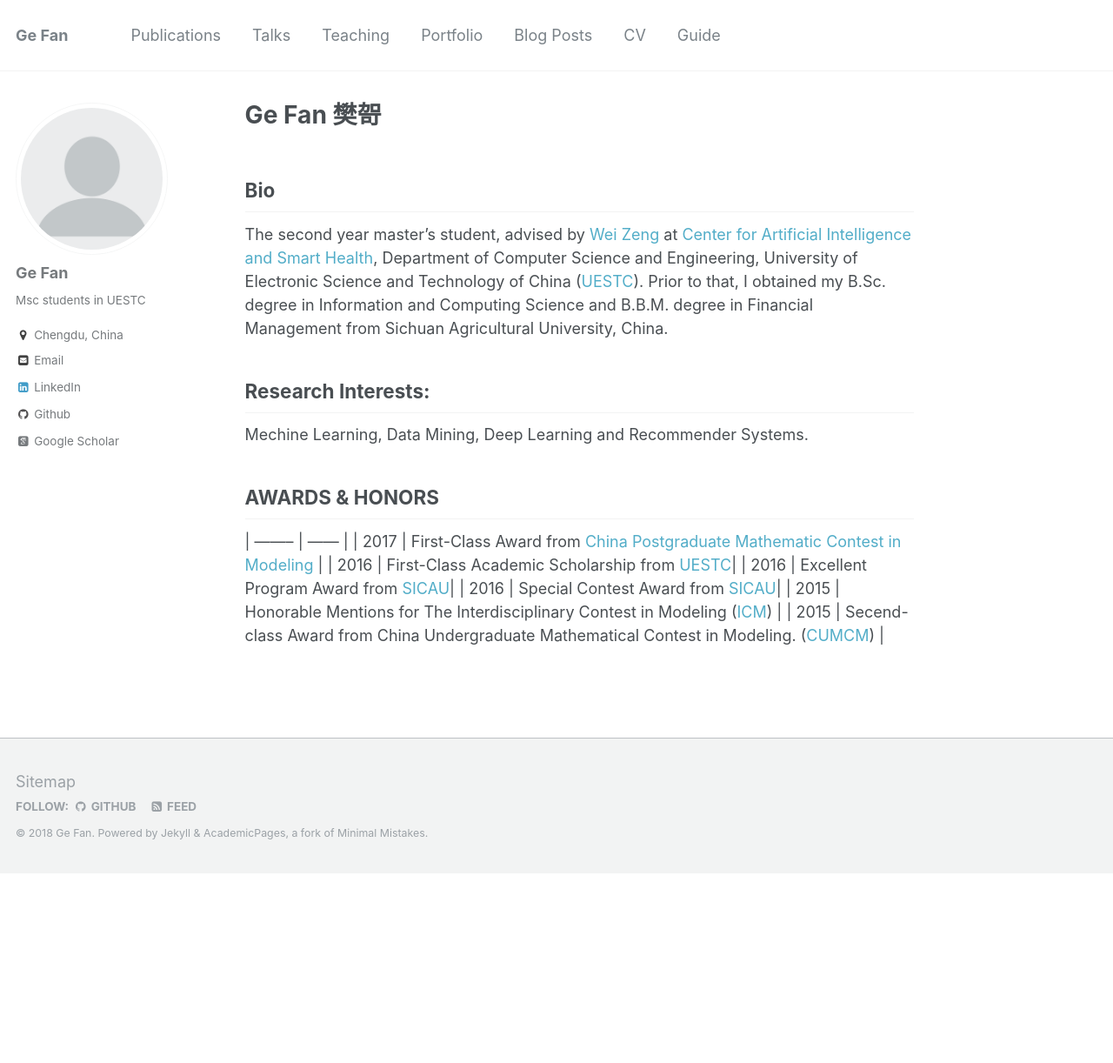
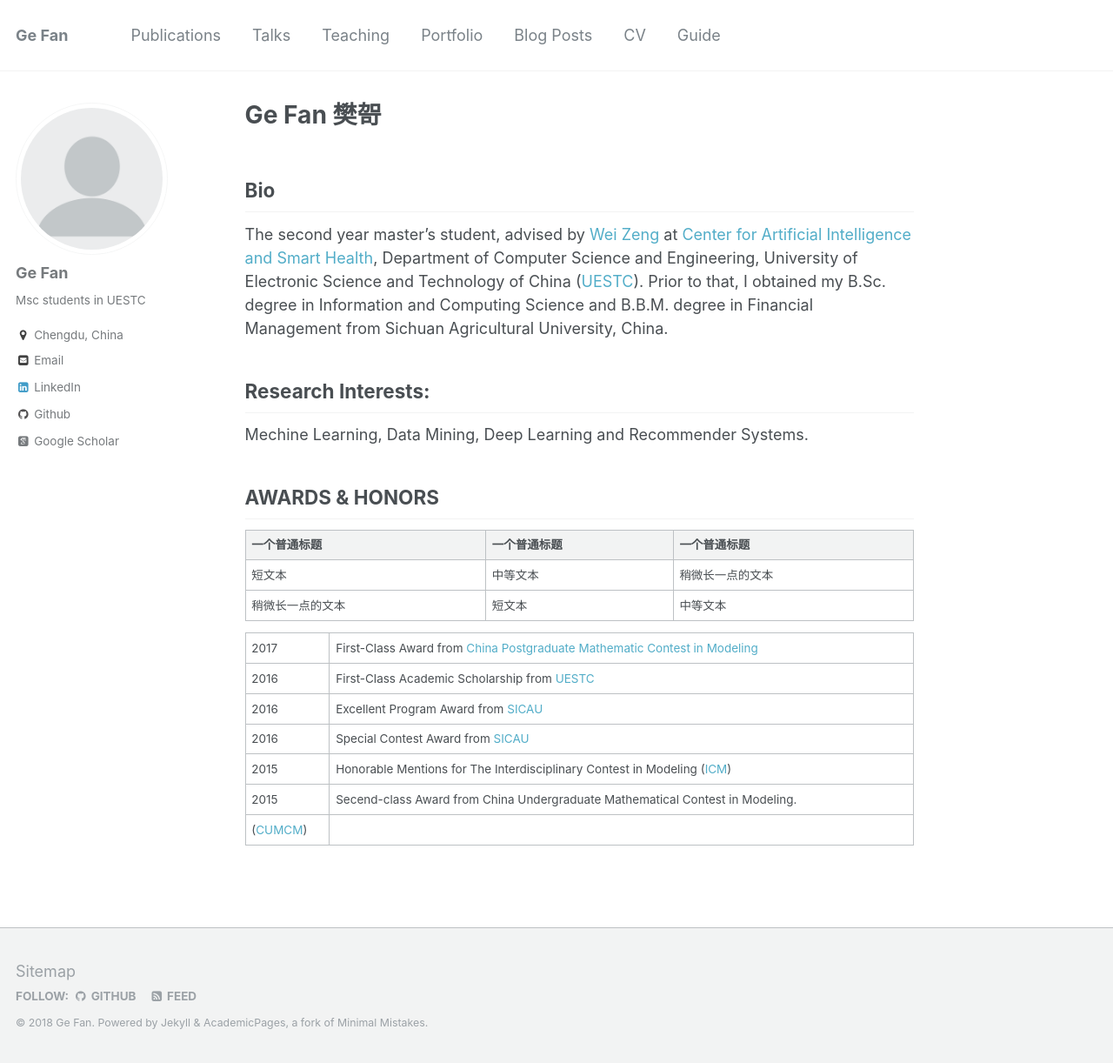
Before and after one commit to FanGhost/fanghost.github.io, a Jekyll site: the page built from _pages/about.md, in a window 1280 px wide and 1222 px high. Shown: the whole window at 87% size. Built offline with Jekyll 4.4.1, drawn with Linux system fonts in a browser that asks for light colours; some web fonts are replaced.

Commit message:
Update about.md

```diff
--- a/_pages/about.md
+++ b/_pages/about.md
@@ -19,7 +19,13 @@ Mechine Learning, Data Mining, Deep Learning and Recommender Systems.
 
 AWARDS & HONORS
 ---
-| --------         | ------ |
+
+| 一个普通标题 | 一个普通标题 | 一个普通标题 |
+| ------ | ------ | ------ |
+| 短文本 | 中等文本 | 稍微长一点的文本 |
+| 稍微长一点的文本 | 短文本 | 中等文本 |
+
+| --------| ------ |
 | 2017 | First-Class Award from [China Postgraduate Mathematic Contest in Modeling](http://gmcm.seu.edu.cn) |
 | 2016 | First-Class Academic Scholarship from [UESTC](http://en.uestc.edu.cn/)|
 | 2016 | Excellent Program Award from [SICAU](http://www.sicau.edu.cn/)|
```
